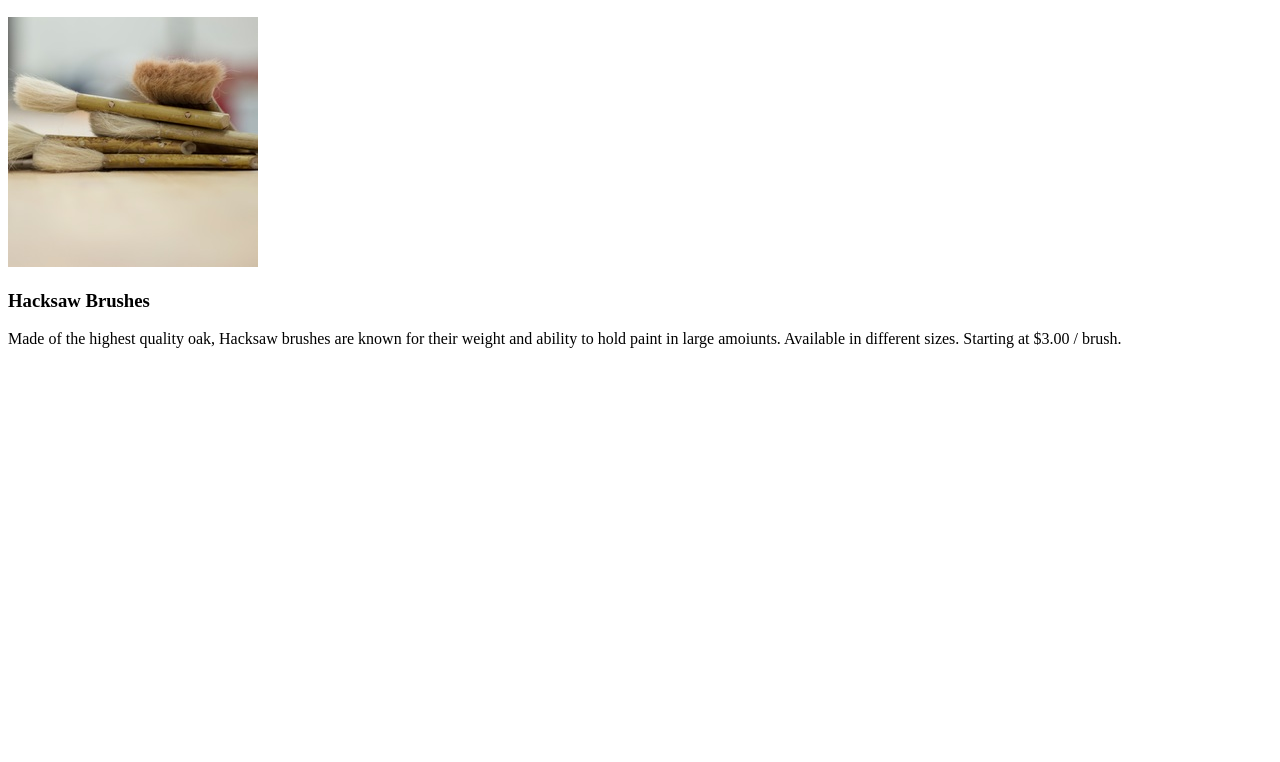
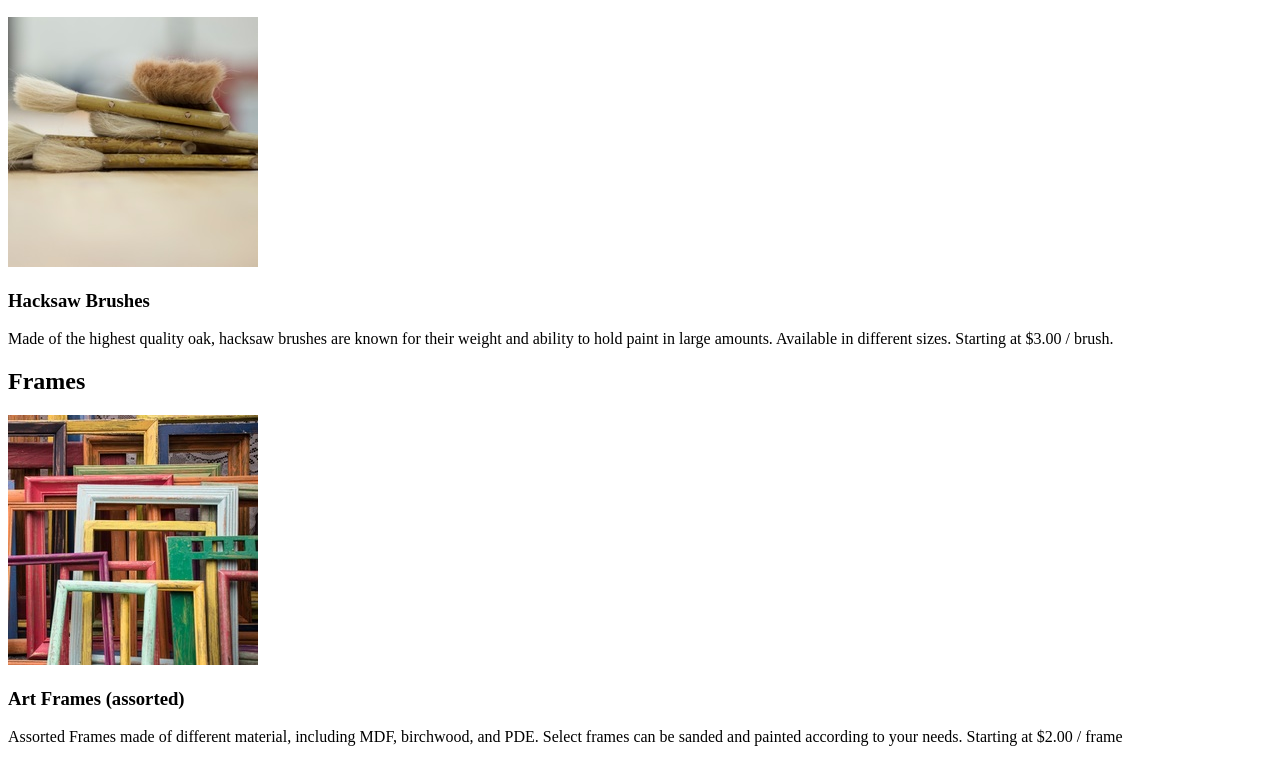
Before and after one commit to DanBoothe/dasmotosArtsCrafts, a plain HTML site: page index.html in a window 1280 px wide. Shown: the part 110-872 px from the top of the page. Before the commit the page ends 800 px from the top, so only its background shows below. Drawn offline with Linux system fonts and the light colour scheme.

Commit message:
frames section

```diff
--- a/index.html
+++ b/index.html
@@ -15,8 +15,16 @@
             <h2>Brushes</h2>
             <img src="./assets/images/hacksaw.jpeg" alt="Hacksaw brushes"/>
             <h3>Hacksaw Brushes</h3>
-            <p>Made of the highest quality oak, Hacksaw brushes are known for their weight and ability to hold paint in large amoiunts.
+            <p>Made of the highest quality oak, hacksaw brushes are known for their weight and ability to hold paint in large amounts.
                 Available in different sizes. <span>Starting at $3.00 / brush.</span></p>
+        </section>
+
+        <section>
+            <h2>Frames</h2>
+            <img src="./assets/images/frames.jpeg"  alt="frames stacked in front of eachother"/>
+            <h3>Art Frames (assorted)</h3>
+            <p>Assorted Frames made of different material, including MDF, birchwood, and PDE. Select frames can be sanded and painted
+                according to your needs. <span>Starting at $2.00 / frame</span></p>
         </section>
     </main>
 </body>
```
